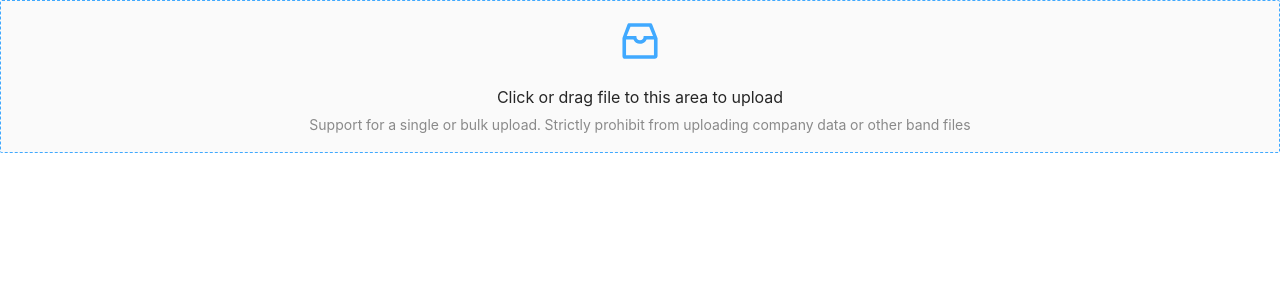
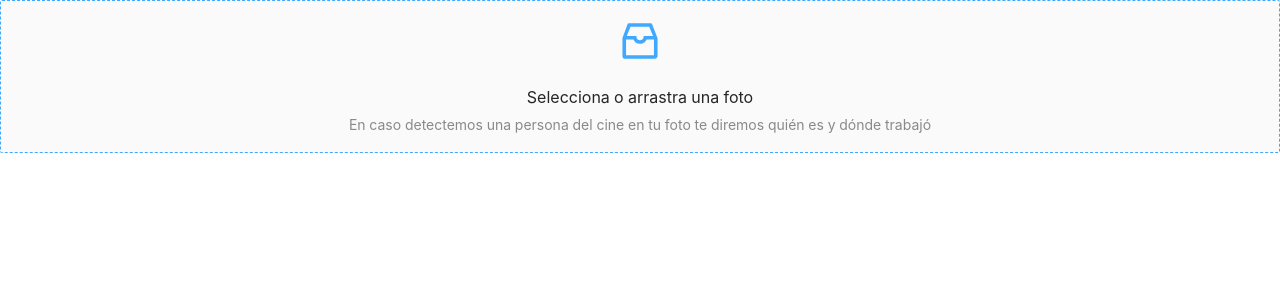
Before and after one commit to FDDeC/Reto-Nomada-React, a React (Create React App) app in the folder nomada/: page / in a window 1280 px wide. Shown: the top 300 px of the page. Built offline with nearby package versions, Linux system fonts and the light colour scheme; no server answers.

Commit message:
whoisWorking

```diff
--- a/nomada/src/components/DragAndDrop.jsx
+++ b/nomada/src/components/DragAndDrop.jsx
@@ -1,23 +1,30 @@
 import React from 'react';
-import 'antd/dist/antd.less';
+import 'antd/dist/antd.css';
 import { Upload, message } from 'antd';
 import { InboxOutlined } from '@ant-design/icons';
-
 const { Dragger } = Upload;
+const whoIsUrl = process.env.REACT_APP_API_WHOIS_URL
+const whoIsKey = process.env.REACT_APP_API_WHOIS_KEY
 
 const props = {
   name: 'file',
-  multiple: true,
-  //action: 'https://www.mocky.io/v2/5cc8019d300000980a055e76',
+  multiple: false,
+  accept:".jpg,.png",
+  action: whoIsUrl,
+  headers: { "nomada": whoIsKey },
   onChange(info) {
     const { status } = info.file;
     if (status !== 'uploading') {
-      console.log(info.file, info.fileList);
+      //console.log(info.file, info.fileList);
     }
     if (status === 'done') {
-      message.success(`${info.file.name} file uploaded successfully.`);
+      if (info.file.response.error.length) {
+        message.error(`${info.file.response.error}.`);
+      } else {
+        message.success(`Es ${info.file.response.actorName} !!`);
+      }
     } else if (status === 'error') {
-      message.error(`${info.file.name} file upload failed.`);
+      message.error(`${info.file.name} error de subida.`);
     }
   },
   onDrop(e) {
@@ -31,10 +38,9 @@ export default function DragAndDrop(){
       <p className="ant-upload-drag-icon">
         <InboxOutlined />
       </p>
-      <p className="ant-upload-text">Click or drag file to this area to upload</p>
+      <p className="ant-upload-text">Selecciona o arrastra una foto</p>
       <p className="ant-upload-hint">
-        Support for a single or bulk upload. Strictly prohibit from uploading company data or other
-        band files
+        En caso detectemos una persona del cine en tu foto te diremos quién es y dónde trabajó
       </p>
     </Dragger>
   )
```
